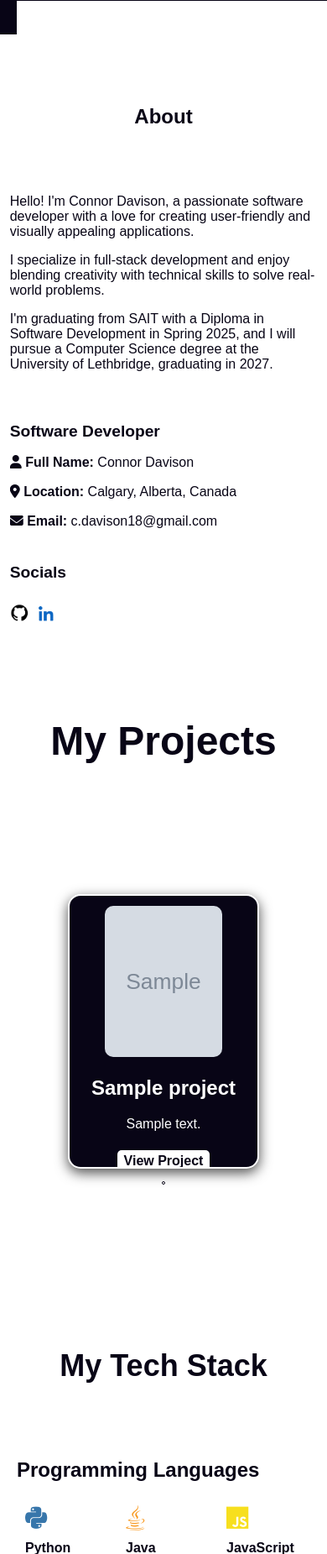
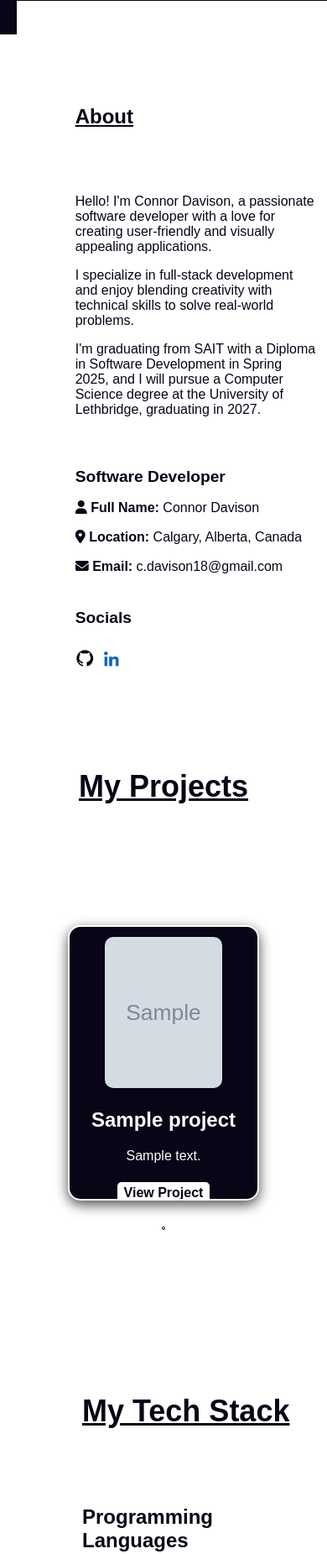
Before and after one commit to ConDavison1/my-portfolio, a Flask app: page / in a window 390 px wide. Shown: the part 843-2694 px from the top of the page at 84% size. Run offline with Flask 2, Linux system fonts and the light colour scheme; tables that the repository leaves empty hold one stand-in row (values such as "Sample post"); grey boxes marked "Sample" are stand-in pictures.

Commit message:
Responsiveness Updates

```diff
--- a/static/css/styles.css
+++ b/static/css/styles.css
@@ -294,21 +300,23 @@ body.sidebar-open {
     justify-content: flex-start;
     align-items: center;
     text-align: center;
-    padding: 5% 5% 5% 5%;
+    padding: 5% 0 5% 0;
     margin-top: 10vh;
     box-sizing: border-box;
     opacity: 1;
     transition: padding-left 0.3s ease;
     overflow-x: hidden;
-    margin-left: clamp(0px, 5vw, 150px);
+    margin-left: clamp(0px, 20vw, 300px) !important;
+
 }
 
 .about-header {
-    font-size: clamp(1.5rem, 5vw, 2.5rem);
+    font-size: clamp(1.5rem, 5vw, 1.5rem);
     margin-bottom: 5vh;
     color: #080516;
-    text-align: center;
+    text-align: left;
     width: 100%;
+    text-decoration: underline;
 }
 
 .about-content {
@@ -441,12 +448,13 @@ body.sidebar-open {
 }
 
 .projects-header {
-    text-align: center;
+    text-align: left;
     position: relative;
     top: -30vh;
     margin-bottom: 3vh;
     z-index: 1;
-    font-size: 2rem;
+    font-size: clamp(1.5rem, 5vw, 1.5rem);
+    text-decoration: underline
 }
 
 .project-container {
@@ -634,7 +642,7 @@ body.sidebar-open {
     box-sizing: border-box;
     opacity: 0;
     transition: opacity 1s ease-out;
-    margin-left: clamp(0px, 15vw, 280px);
+    margin-left: clamp(0px, 20vw, 280px) !important;
 }
 
 .stack.visible {
@@ -642,14 +650,12 @@ body.sidebar-open {
 }
 
 .stack-header {
-    font-size: clamp(1.5rem, 5vw, 2rem);
-    margin-bottom: 40px;
-    display: flex;
-    justify-content: center;
-    align-items: center;
+    font-size: clamp(1.5rem, 5vw, 1.5rem);
+    margin-bottom: 5vh;
+    color: #080516;
+    text-align: left;
     width: 100%;
-    text-align: center;
-    animation: fadeIn 1.5s ease-in-out;
+    text-decoration: underline;
 }
 
 .stack-category-container {
--- a/static/js/script.js
+++ b/static/js/script.js
@@ -65,7 +65,7 @@ document.addEventListener('DOMContentLoaded', function () {
             let offset = 0;
 
             if (this.getAttribute('href') === "#experience") {
-                offset = 850;
+                offset = 1200;
             }
 
             const top = target.getBoundingClientRect().top + window.scrollY - offset;
```
Also changed, not shown: other parts of static/css/styles.css (+52 -64 lines).
